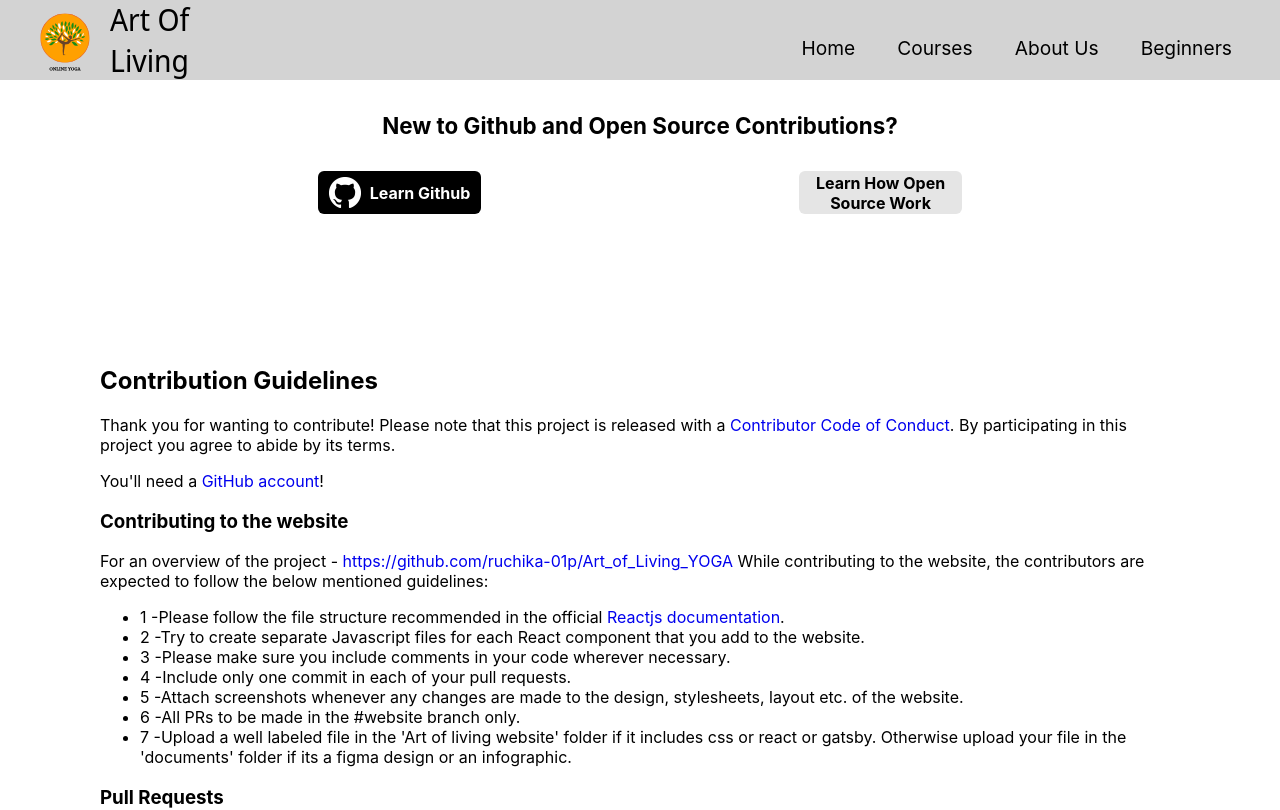
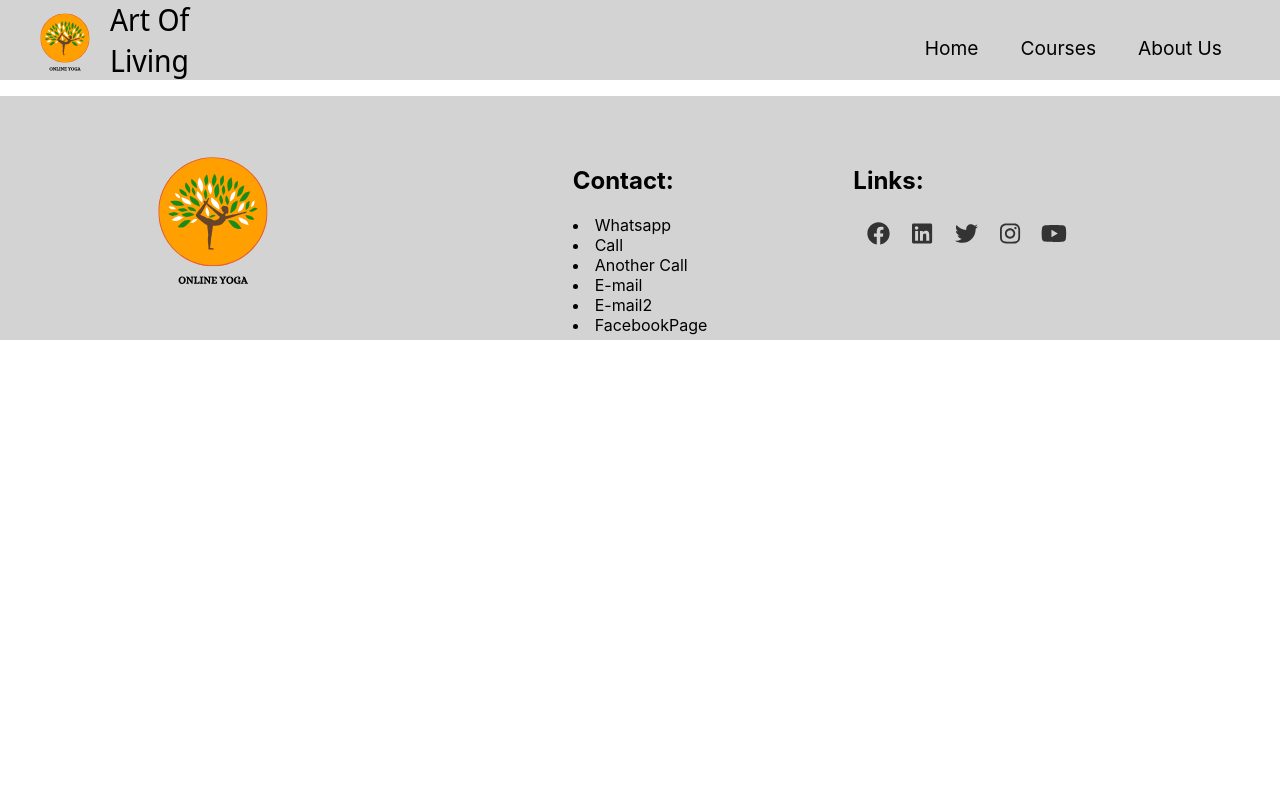
Before and after one commit to ruchika-01p/Art_of_Living_YOGA, a React (Create React App) app: page /Beginners in a window 1280 px wide. Shown: the top 810 px of the page. Built offline with nearby package versions, Linux system fonts and the light colour scheme.

Commit message:
feat:changes

```diff
--- a/src/App.js
+++ b/src/App.js
@@ -12,7 +12,6 @@ import Form1 from "./components/Form/Form1";
 import List from "./components/List/List";
 import Homepage from "./components/Homepage/Homepage";
 import Yoga from "./components/Yoga/Yoga";
-import Beginners from "./components/Beginners/Beginners";
 import Testimonial from "./components/Testimonial/Testimonial";
 import AddCourse from './components/Form/AddCourse';
 import Admin from './components/Admin/Admin';
@@ -33,7 +32,6 @@ function App() {
       <Route path="/addCourse/:id" exact component={AddCourse}/>
       {/* <Route path="/Children" exact component={Children}/> */}
       <Route path="/Yoga" exact component={Yoga}/>
-      <Route path="/Beginners" exact component={Beginners}/>
       <Route path="/admin" exact component={Admin} />
       </Switch>
       <Footer />
--- a/src/components/Beginners/Beginners.css
+++ /dev/null
@@ -1,46 +0,0 @@
-.BeginnersLinks__text {
-    text-align: center;
-    font-size: 1.4rem;
-    font-weight: bold;
-    margin: 2rem auto;
-  }
-
-  .BeginnersLinks__links {
-    display: inline-flex;
-    width: 100%;
-    justify-content: space-evenly;
-    margin-bottom: 2rem;
-  }
-
-  .BeginnersLinks__github-link, .BeginnersLinks__github-link:hover {
-    width: 10rem;
-    display: inline-flex;
-    align-items: center;
-    justify-content: space-evenly;
-    padding: .1rem;
-    border-radius: 6px;
-    background: #000;
-    color: #fff;
-    text-decoration: none;
-    font-weight: bold;
-  }
-
-  .BeginnersLinks__open-source-link, .BeginnersLinks__open-source-link:hover {
-    width: 10rem;
-    padding: .1rem;
-    border-radius: 6px;
-    background: #e5e5e5;
-    color: #000;
-    text-decoration: none;
-    text-align: center;
-    font-weight: bold;
-  }
-
-  .content {
-    text-align: left;
-    padding: 100px;
-  }
-
-  .containerss {
-    text-align: left;
-  }
--- a/src/components/Beginners/Beginners.js
+++ /dev/null
@@ -1,44 +0,0 @@
-import React from 'react';
-
-import { contributingData } from "./contributingData.js";
-import ListStepsData from "./ListStepsData.js";
-import TitleContent from "./TitleContent.js";
-
-import './Beginners.css';
-import githubImage from '../../images/github-light.png';
-
-export default function Beginners() {
-  return (
-    <div>
-      <p className="BeginnersLinks__text">
-        New to Github and Open Source Contributions?
-      </p>
-      <div className="BeginnersLinks__links">
-        <a
-          href="https://github.com/Girlscript-Chapter-Bilaspur/Front-End-Hackathon-Resources/tree/master/Fifth%20Session"
-          target="_blank"
-          rel="noreferrer"
-          className="BeginnersLinks__github-link"
-        >
-          <img src={githubImage} alt="github link" />
-          Learn Github
-        </a>
-        <a
-          href="https://opensource.guide/how-to-contribute/"
-          target="_blank"
-          rel="noreferrer"
-          className="BeginnersLinks__open-source-link"
-        >
-          Learn How Open Source Work
-        </a>
-      </div>
-      <div className="content">
-      <TitleContent headerType="h2" content={contributingData.guideline} />
-      <ListStepsData content={contributingData.steps_to_contribute} />
-      <ListStepsData content={contributingData.steps_to_PR} />
-      <TitleContent content={contributingData.updating_PR} />
-      <TitleContent content={contributingData.creating_issues} />
-    </div>
-    </div>
-  );
-}
--- a/src/components/Beginners/ListStepsData.js
+++ /dev/null
@@ -1,33 +0,0 @@
-import React from 'react';
-import PropTypes from 'prop-types';
-
-import { textToLink } from './textToLink.js';
-
-function ListStepsData(props) {
-  const { content } = props;
-
-  return (
-    <div>
-      <h3>{content.title}</h3>
-      <p dangerouslySetInnerHTML={textToLink(content.text)} />
-      <ul className="list-unstyled">
-        {content.list.map((item, index) => (
-          <li key={`${content.title}-${index}`}>
-            <span className="mr-2 font-weight-bold">{index+1} -</span>
-            <span dangerouslySetInnerHTML={textToLink(item)} />
-          </li>
-        ))}
-      </ul>
-    </div>
-  );
-}
-
-ListStepsData.propTypes = {
-  content: PropTypes.shape({
-    title: PropTypes.string.isRequired,
-    text: PropTypes.string.isRequired,
-    list: PropTypes.arrayOf(PropTypes.string).isRequired
-  })
-}
-
-export default ListStepsData;
--- a/src/components/Beginners/TitleContent.js
+++ /dev/null
@@ -1,34 +0,0 @@
-import React from 'react';
-import PropTypes from 'prop-types';
-
-import { textToLink } from './textToLink.js';
-
-function TitleContent(props) {
-  const { content } = props;
-
-  return (
-    <div>
-      <props.headerType>{content.title}</props.headerType>
-      {content.text.split('[/br]').map((item, index) => (
-        <p
-          key={`${content.title}-${index}`}
-          dangerouslySetInnerHTML={textToLink(item)}
-        />
-      ))}
-    </div>
-  );
-}
-
-TitleContent.propTypes = {
-  headerType: PropTypes.string,
-  content: PropTypes.shape({
-    title: PropTypes.string.isRequired,
-    text: PropTypes.string.isRequired,
-  }),
-};
-
-TitleContent.defaultProps = {
-  headerType: 'h3',
-};
-
-export default TitleContent;
--- a/src/components/Beginners/contributingData.js
+++ /dev/null
@@ -1,44 +0,0 @@
-export const contributingData = {
-    guideline: {
-      title: 'Contribution Guidelines',
-      text:
-        "Thank you for wanting to contribute! Please note that this project is released with a [url=https://github.com/ruchika-01p/Art_of_Living_YOGA/blob/main/Code-of-Conduct.md]Contributor Code of Conduct[/url]. By participating in this project you agree to abide by its terms.[/br]You'll need a [url=https://github.com/join]GitHub account[/url]!",
-    },
-    steps_to_contribute: {
-      title: 'Contributing to the website',
-      text:
-        'For an overview of the project - [url=https://github.com/ruchika-01p/Art_of_Living_YOGA][/url] While contributing to the website, the contributors are expected to follow the below mentioned guidelines:',
-      list: [
-        'Please follow the file structure recommended in the official [url=https://reactjs.org/docs/faq-structure.html]Reactjs documentation[/url].',
-        'Try to create separate Javascript files for each React component that you add to the website.',
-        'Please make sure you include comments in your code wherever necessary.',
-        'Include only one commit in each of your pull requests.',
-        'Attach screenshots whenever any changes are made to the design, stylesheets, layout etc. of the website.',
-        'All PRs to be made in the #website branch only.',
-        "Upload a well labeled file in the 'Art of living website' folder if it includes css or react or gatsby. Otherwise upload your file in the 'documents' folder if its a figma design or an infographic.",
-      ],
-    },
-    steps_to_PR: {
-      title: 'Pull Requests',
-      text: 'If you have something awesome to contribute, this is how you do it.',
-      list: [
-        'Click on the readme.md file:',
-        'Now click on the edit icon.',
-        'You can start editing the text of the file in the in-browser editor. Make sure you follow guidelines above. You can use [url=https://docs.github.com/en/free-pro-team@latest/github/writing-on-github]GitHub Flavored Markdown[/url].',
-        'Say why you\'re proposing the changes, and then click on "Propose file change".',
-        'Please ensure your pull request adheres to the [url=https://github.com/ruchika-01p/Art_of_Living_YOGA/blob/main/pull_request_template.md]PR guidelines[/url].',
-        'Make a PR in the right branch.',
-        'Submit the [url=https://docs.github.com/en/free-pro-team@latest/github/collaborating-with-issues-and-pull-requests/about-pull-requests]pull request[/url]!',
-      ],
-    },
-    updating_PR: {
-      title: 'Updating your Pull Request',
-      text:
-        "Sometimes, a maintainer will ask you to edit your Pull Request before it is included. This is normally due to spelling errors or because your PR didn't match the contributing guidelines.[/br]Here is a write up on how to change a Pull Request, and the different ways you can do that.",
-    },
-    creating_issues: {
-      title: 'Creating and Addressing Issues',
-      text:
-        'If you have an issue, please go through the existing issues/PRs and see if it has already been/is being addressed. Please make plasure to describe your issue properly.[/br]You can also contribute by addressing and commenting on issues, providing your suggestions and opinions on them. This will help the community grow!',
-    },
-  };
--- a/src/components/Beginners/textToLink.js
+++ /dev/null
@@ -1,14 +0,0 @@
-export const textToLink = (text) => {
-    const linkRegex = /(?<start>\[url=(?<url>.*)\])(?<text>.*)(?<end>\[\/url\])/;
-    const matched = text.match(linkRegex);
-
-    if (!matched) return { __html: text };
-
-    const parsedText = text.replace(
-      linkRegex,
-      `<a href="${matched.groups.url}">${
-        matched.groups.text || matched.groups.url
-      }</a>`
-    );
-    return { __html: parsedText };
-  };
--- a/src/components/Header/Navbar.js
+++ b/src/components/Header/Navbar.js
@@ -47,7 +47,7 @@ function Navbar() {
             </li>
             <li className='nav-item'>
               <Link
-                to='/services'
+                to='/adult'
                 className='nav-links'
                 onClick={closeMobileMenu}
               >
@@ -56,22 +56,14 @@ function Navbar() {
             </li>
             <li className='nav-item'>
               <Link
-                to='/products'
+                to='/about'
                 className='nav-links'
                 onClick={closeMobileMenu}
               >
                 About Us
               </Link>
             </li>
-            <li className='nav-item'>
-              <Link
-                to='/Team'
-                className='nav-links'
-                onClick={closeMobileMenu}
-              >
-                Beginners
-              </Link>
-            </li>
+
 
 
             {/* <li>
```
Also changed, not shown: 2 other files (tests, documents, lock files or other folders).
